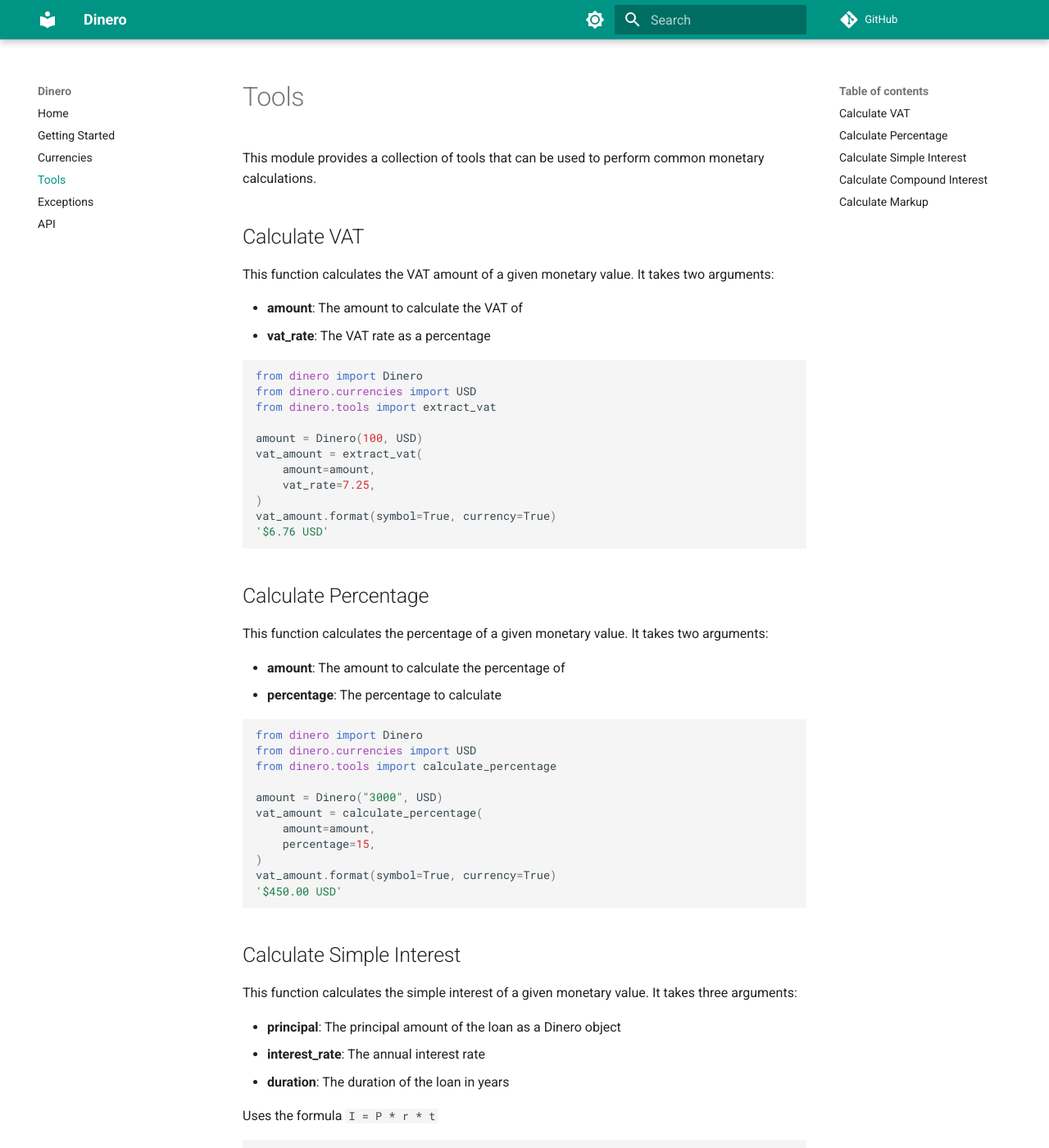
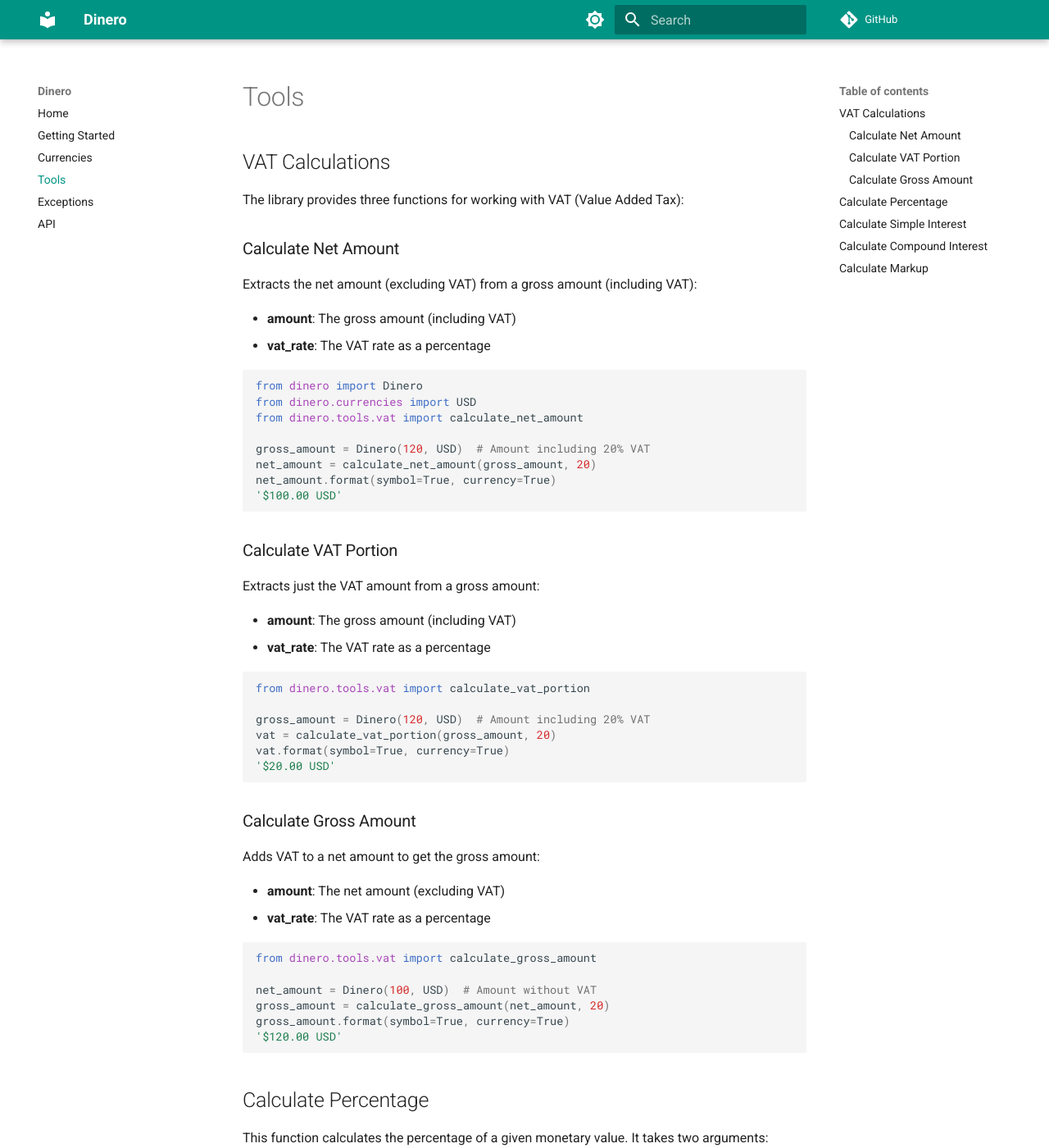
Before and after one commit to wilfredinni/dinero, an MkDocs documentation site: the page built from docs/tools.md, in a window 1280 px wide and 1400 px high. Shown: the whole window at 82% size. Built offline with MkDocs 1.6.1 and Material for MkDocs 9.7.7, drawn with Linux system fonts in a browser that asks for light colours; comment, search, counter and statistics services are not loaded.

Commit message:
feat: update VAT documentation to include calculate functions and improve clarity

````diff
--- a/docs/api.md
+++ b/docs/api.md
@@ -17,10 +17,12 @@
             - to_json
         show_root_toc_entry: False
 
-::: dinero.tools.extract_vat
+::: dinero.tools.vat
     options:
         members:
-            - extract_vat
+            - calculate_net_amount
+            - calculate_vat_portion
+            - calculate_gross_amount
         show_root_toc_entry: False
 
 ::: dinero.tools.calculate_percentage
--- a/docs/tools.md
+++ b/docs/tools.md
@@ -1,26 +1,55 @@
-# Tools
+## VAT Calculations
 
-This module provides a collection of tools that can be used to perform common monetary calculations.
+The library provides three functions for working with VAT (Value Added Tax):
 
-## Calculate VAT
+### Calculate Net Amount
 
-This function calculates the VAT amount of a given monetary value. It takes two arguments:
+Extracts the net amount (excluding VAT) from a gross amount (including VAT):
 
-- **amount**: The amount to calculate the VAT of
+- **amount**: The gross amount (including VAT)
 - **vat_rate**: The VAT rate as a percentage
 
 ```python
 from dinero import Dinero
 from dinero.currencies import USD
-from dinero.tools import extract_vat
+from dinero.tools.vat import calculate_net_amount
 
-amount = Dinero(100, USD)
-vat_amount = extract_vat(
-    amount=amount,
-    vat_rate=7.25,
-)
-vat_amount.format(symbol=True, currency=True)
-'$6.76 USD'
+gross_amount = Dinero(120, USD)  # Amount including 20% VAT
+net_amount = calculate_net_amount(gross_amount, 20)
+net_amount.format(symbol=True, currency=True)
+'$100.00 USD'
+```
+
+### Calculate VAT Portion
+
+Extracts just the VAT amount from a gross amount:
+
+- **amount**: The gross amount (including VAT)
+- **vat_rate**: The VAT rate as a percentage
+
+```python
+from dinero.tools.vat import calculate_vat_portion
+
+gross_amount = Dinero(120, USD)  # Amount including 20% VAT
+vat = calculate_vat_portion(gross_amount, 20)
+vat.format(symbol=True, currency=True)
+'$20.00 USD'
+```
+
+### Calculate Gross Amount
+
+Adds VAT to a net amount to get the gross amount:
+
+- **amount**: The net amount (excluding VAT)
+- **vat_rate**: The VAT rate as a percentage
+
+```python
+from dinero.tools.vat import calculate_gross_amount
+
+net_amount = Dinero(100, USD)  # Amount without VAT
+gross_amount = calculate_gross_amount(net_amount, 20)
+gross_amount.format(symbol=True, currency=True)
+'$120.00 USD'
 ```
 
 ## Calculate Percentage
````
